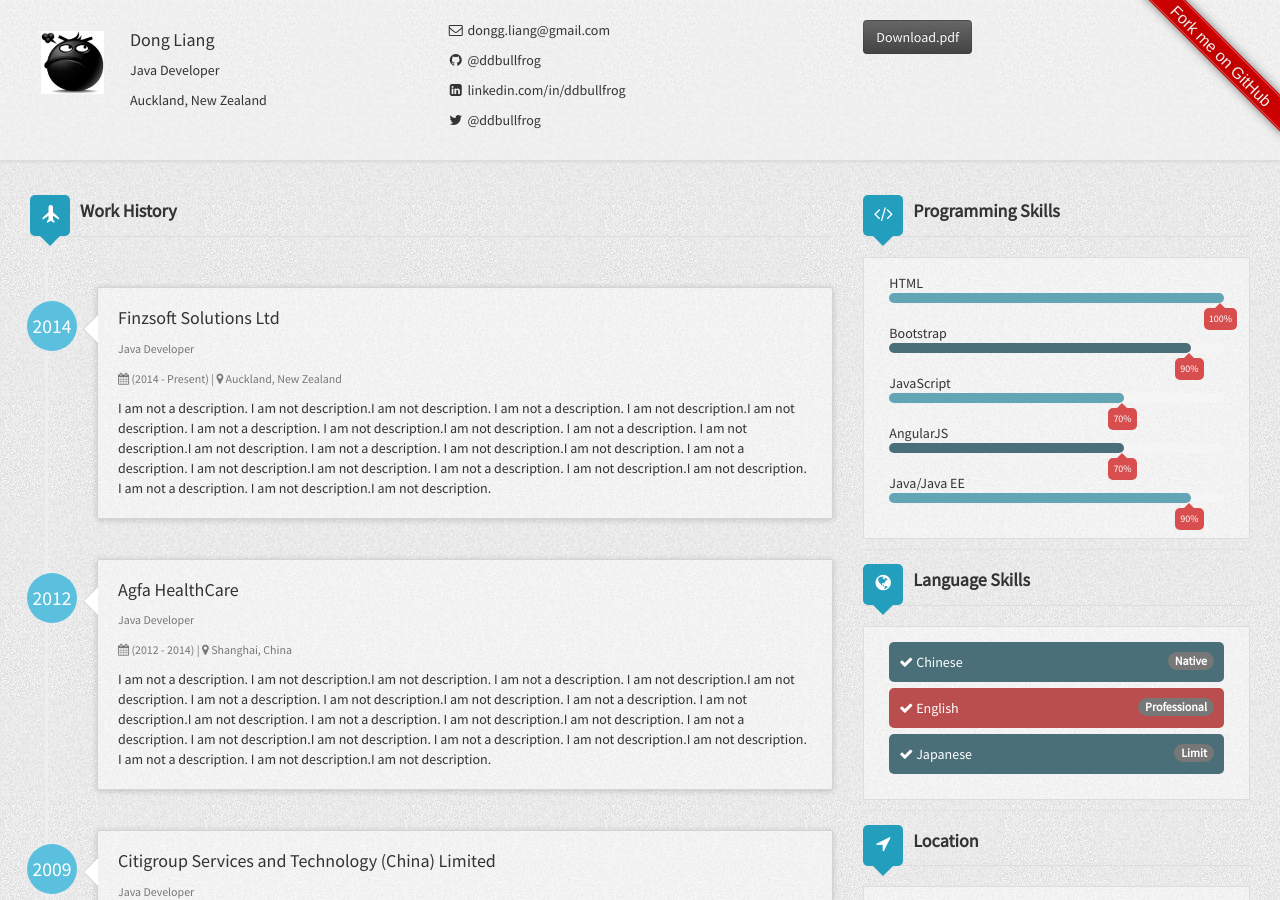
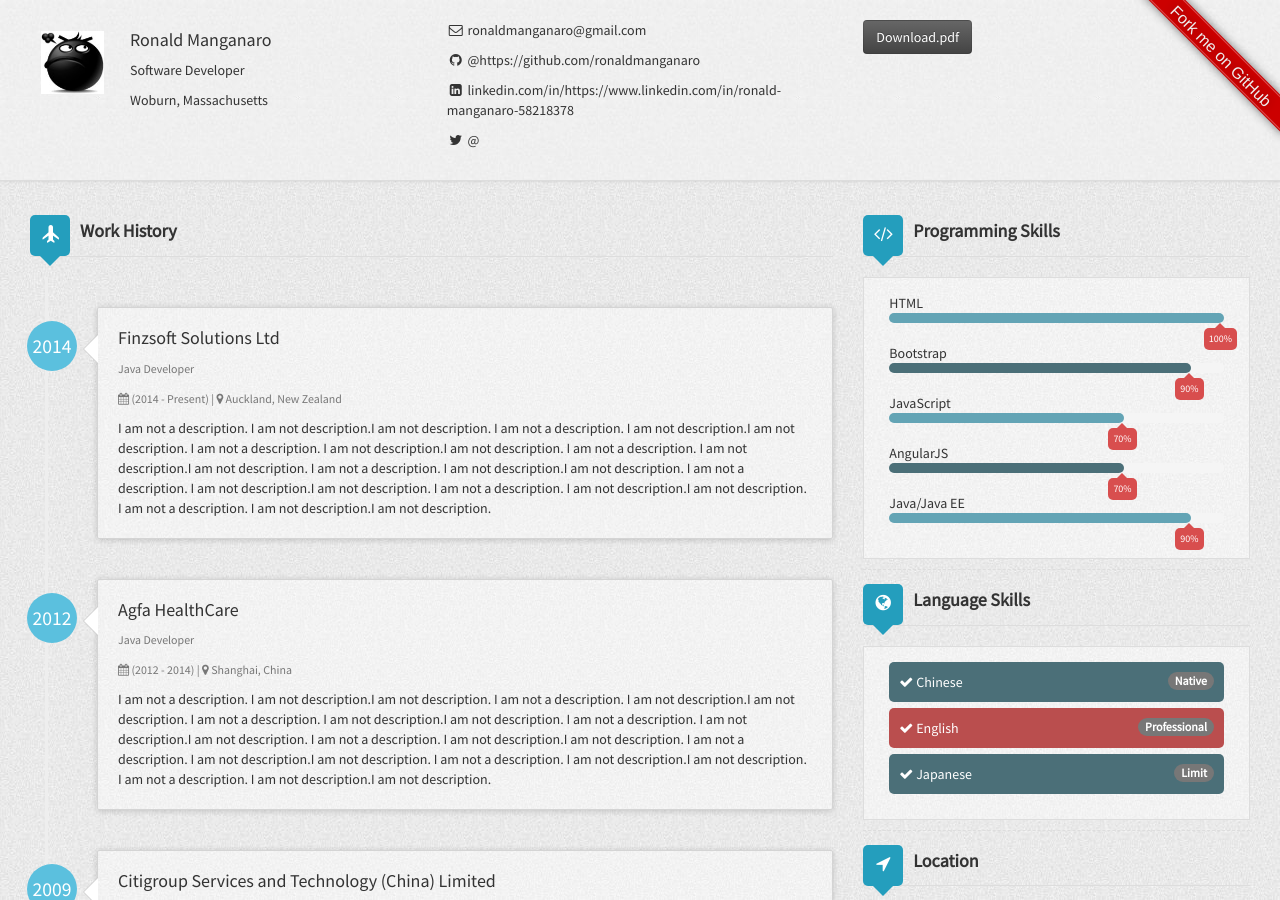
Before and after one commit to ronaldmanganaro/resume, a Jekyll site: the page built from index.html, in a window 1280 px wide and 900 px high. Built offline with Jekyll 4.4.1, drawn with Linux system fonts in a browser that asks for light colours; nearby versions of some CDN libraries; some of the changed text lies outside the part shown; grey boxes are pictures that could not be loaded.

Commit message:
changed the config

```diff
--- a/_config.yml
+++ b/_config.yml
@@ -1,30 +1,26 @@
 # Site settings
-title: Dong Liang's CV
-description: ddbullfrog's CV
+title: Ronald Manganaro Resume
+description: Ronald Manganaros resume
 favicon: /assets/img/avatar.JPG
-baseurl: https://ddbullfrog.github.io/resumecard
-url: https://ddbullfrog.github.io/resumecard
-rss_url: /pages/atom.xml
+baseurl: https://ronaldmanganaro.github.io
+url: https://ronaldmanganaro.github.io/resume
 google_analytics: UA-63653234-1
 
 # Build settings
 markdown: kramdown
-
 exclude: [vendor]
 
 # Author settings
 author:
-  name: Dong Liang
-  title: Java Developer
-  address: Auckland, New Zealand
-  email: dongg.liang@gmail.com
-  link: http://ddbullfrog.com
-  weibo:
-  github: ddbullfrog
-  linkedin: ddbullfrog
-  twitter: ddbullfrog
-  gavatar: /resumecard/assets/img/avatar.JPG
-  stackoverflow:
+  name: Ronald Manganaro
+  title: Software Developer
+  address: Woburn, Massachusetts
+  email: ronaldmanganaro@gmail.com
+  link: http://ronaldmanganaro.github.io
+  github: https://github.com/ronaldmanganaro
+  linkedin: https://www.linkedin.com/in/ronald-manganaro-58218378
+  gavatar: /resumecard/assets/img/me.jpg
+
 #  stackoverflow: 4582127
   workHistory:
     - work1:
```
Also changed, not shown: assets/img/me.jpg (added).
